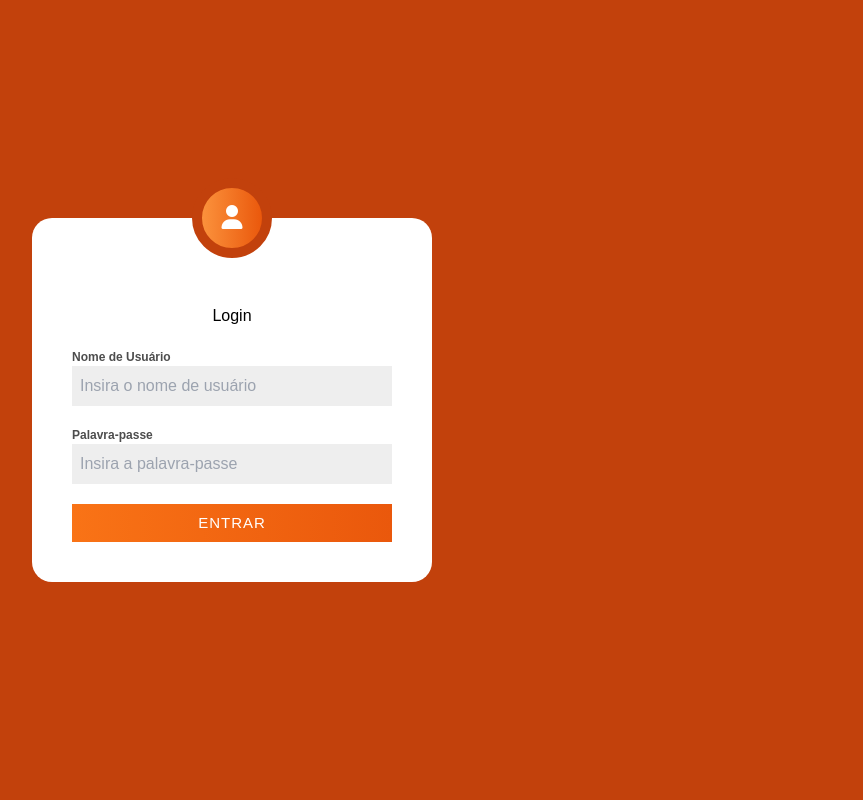
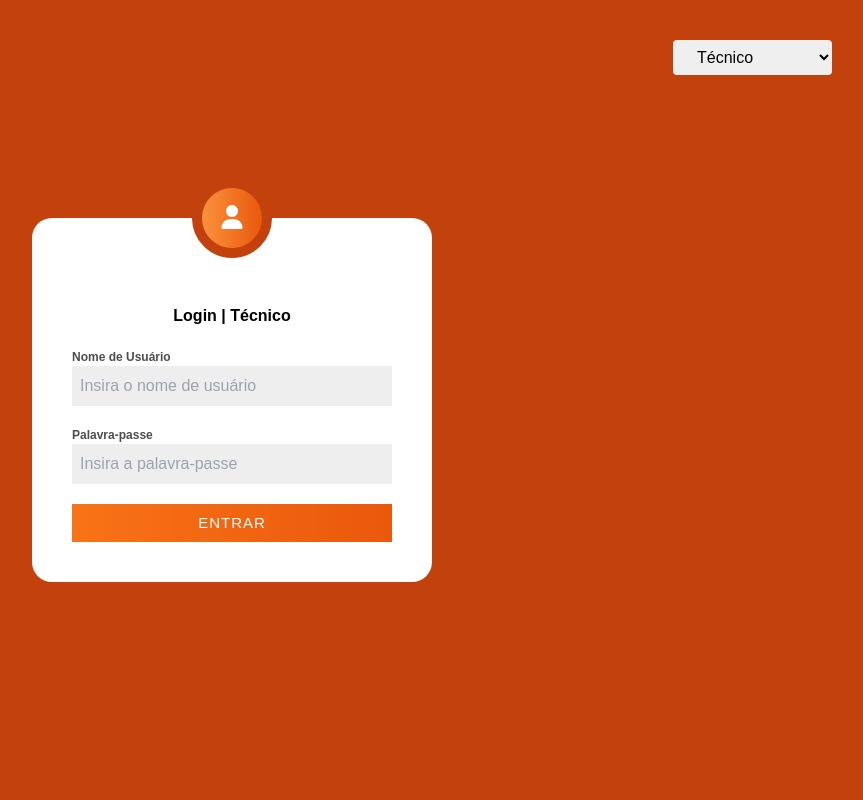
Before and after one commit to Jay-Ubisse/pocsquare, a PHP site: page /admin/index.php in a window 1280 px wide. Shown: the whole page, without its empty margins (408-1271 px from the left). Run offline with PHP 8.4, Linux system fonts and the light colour scheme; some libraries are stand-ins or nearby versions.

Commit message:
add roles to login page

```diff
--- a/admin/index.php
+++ b/admin/index.php
@@ -15,8 +15,15 @@ session_start();
     <link rel="stylesheet" href="../assets/styles/form.css">
     <script src="https://kit.fontawesome.com/4b43862993.js" crossorigin="anonymous"></script>
 </head>
-<body>
-    <div class="container">
+<body class="relative">
+	<div class="absolute top-0 right-0 m-10">
+		<select id="role" onchange="changeRole()" class="px-5 py-2 rounded outline-none active:outline active:outline-orange-700">
+			<option value="tech">Técnico</option>
+			<option value="admin">Administrador</option>
+			<option value="sup">Supervisor</option>
+		</select>
+	</div>
+	<div class="container tech-container">
 		<div class="bg-[#6e48aa] text-white font-semibold flex justify-center my-4">
 			<?php
 				if(isset($_SESSION["auth"]) ) {
@@ -28,8 +35,8 @@ session_start();
 		<div class="pic">
 			<i class="fas fa-user"></i>
 		</div>
-		<h2 class="title">Login</h2>
-		<form class="form" method="POST" action="../server/src/login.php">
+		<h2 class="title font-semibold">Login | Técnico</h2>
+		<form class="form" method="POST" action="../server/src/login/admin-login.php">
 			<label for="username">Nome de Usuário</label>
 			<input type="text" id="username" name="username" class="input" autocomplete="off" placeholder="Insira o nome de usuário" />
 			<label for="password">Palavra-passe</label>
@@ -37,5 +44,50 @@ session_start();
 			<button type="submit" class="button">Entrar</button>
 		</form>
 	</div>
+    <div class="container admin-container">
+		<div class="bg-[#6e48aa] text-white font-semibold flex justify-center my-4">
+			<?php
+				if(isset($_SESSION["auth"]) ) {
+					echo $_SESSION["auth"];
+					unset($_SESSION["auth"]);
+				}
+			?>
+		</div>
+		<div class="pic">
+			<i class="fas fa-user"></i>
+		</div>
+		<h2 class="title font-semibold">Login | Administrador</h2>
+		<form class="form" method="POST" action="../server/src/login/admin-login.php">
+			<label for="username">Nome de Usuário</label>
+			<input type="text" id="username" name="username" class="input" autocomplete="off" placeholder="Insira o nome de usuário" />
+			<label for="password">Palavra-passe</label>
+			<input type="password" id="password" name="password" class="input" autocomplete="off" placeholder="Insira a palavra-passe" />
+			<button type="submit" class="button">Entrar</button>
+		</form>
+	</div>
+	<div class="container sup-container">
+		<div class="bg-[#6e48aa] text-white font-semibold flex justify-center my-4">
+			<?php
+				if(isset($_SESSION["auth"]) ) {
+					echo $_SESSION["auth"];
+					unset($_SESSION["auth"]);
+				}
+			?>
+		</div>
+		<div class="pic">
+			<i class="fas fa-user"></i>
+		</div>
+		<h2 class="title font-semibold">Login | Supervisor</h2>
+		<form class="form" method="POST" action="../server/src/login/admin-login.php">
+			<label for="username">Nome de Usuário</label>
+			<input type="text" id="username" name="username" class="input" autocomplete="off" placeholder="Insira o nome de usuário" />
+			<label for="password">Palavra-passe</label>
+			<input type="password" id="password" name="password" class="input" autocomplete="off" placeholder="Insira a palavra-passe" />
+			<button type="submit" class="button">Entrar</button>
+		</form>
+	</div>
+
+	<script src="../assets/scripts/jquery-3.6.0.js"></script>
+	<script src="../assets/scripts/admin/login.js"></script>
 </body>
 </html>
--- a/assets/styles/output.css
+++ b/assets/styles/output.css
@@ -549,12 +549,24 @@ video {
   position: absolute;
 }
 
+.relative {
+  position: relative;
+}
+
 .bottom-0 {
   bottom: 0px;
 }
 
+.right-0 {
+  right: 0px;
+}
+
 .top-0 {
   top: 0px;
+}
+
+.m-10 {
+  margin: 2.5rem;
 }
 
 .mx-auto {
```
Also changed, not shown: other parts of assets/styles/output.css (+17 -28 lines), assets/scripts/admin/login.js (added, +28 -0 lines), assets/scripts/admin/home.js (added), server/src/login/admin-login.php (renamed from server/src/login.php). Lines whose indentation alone changed are shown as unchanged.
